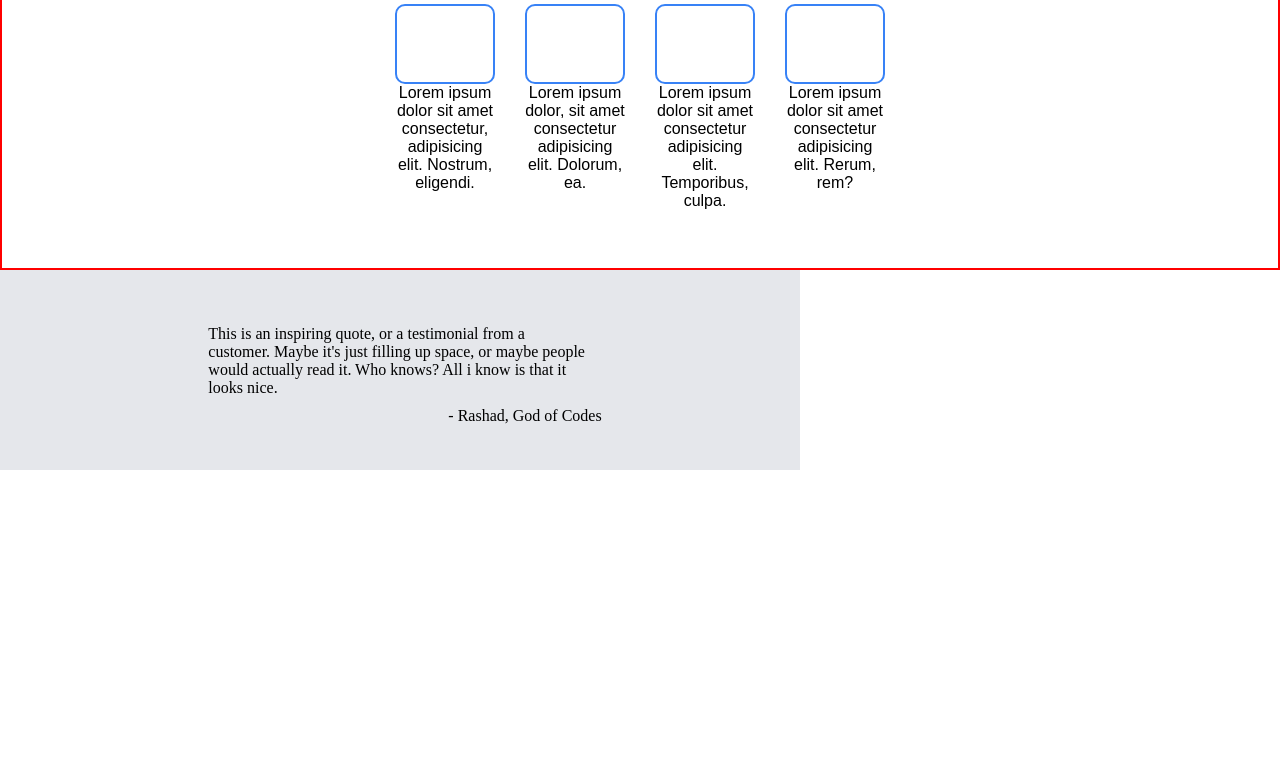
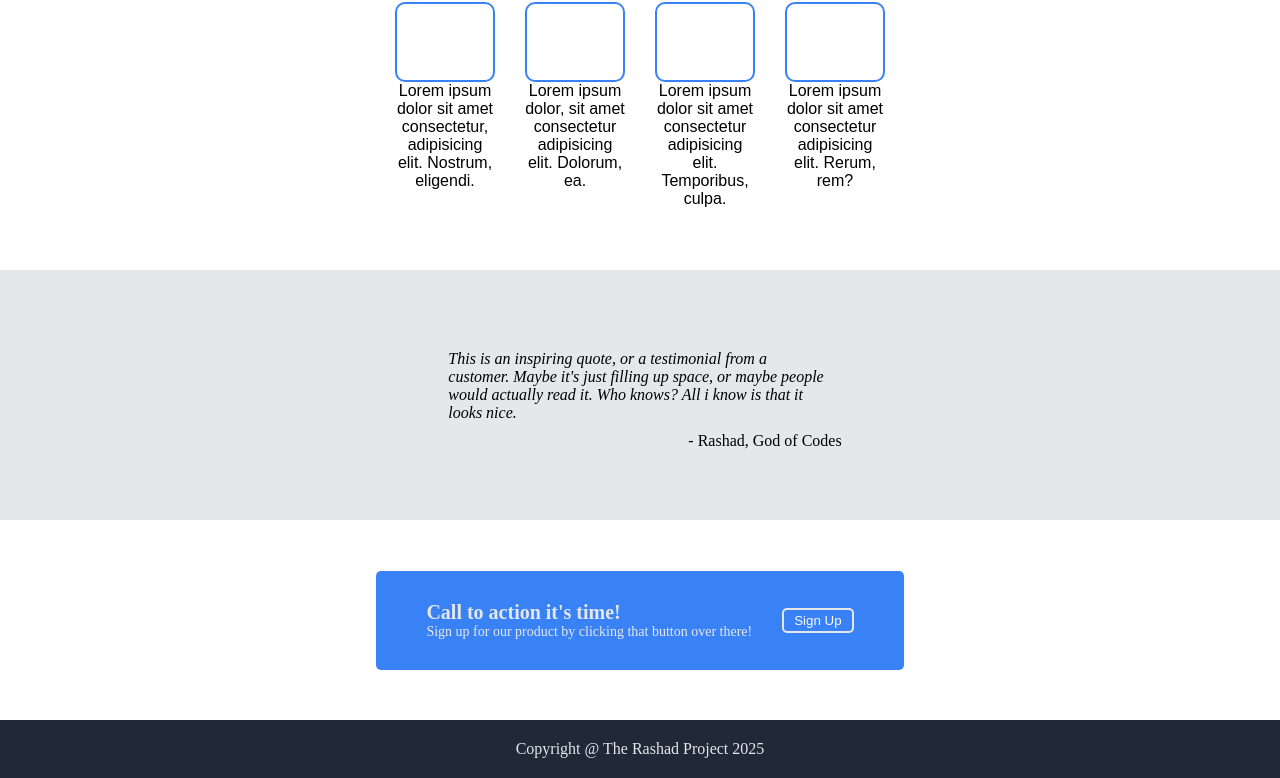
Before and after one commit to ghxstovshad/Personal-Webdev-Practice, a plain HTML site: page LPage-v1/index.html in a window 1280 px wide. Shown: the part 580-1358 px from the top of the page. Before the commit the page ends 1050 px from the top, so only its background shows below. Drawn offline with Linux system fonts and the light colour scheme.

Commit message:
Completed Odin Project Landing Page Task

```diff
--- a/LPage-v1/index.html
+++ b/LPage-v1/index.html
@@ -39,7 +39,7 @@
     <!-- First Section -->
 
     <!-- Second Section -->
-     <section>
+      <section>
         <div class="mid-con">
             <div class="mid-hero">
                 <h1 >Some random information</h1>
@@ -85,5 +85,32 @@
         </div>
      </section>
     <!-- Third Section -->
+
+    <!-- Fourth Section -->
+     <section>
+        <div class="cta-con">
+            <div class="cta-card">
+               <div class="cta-text">
+                    <h2>Call to action it's time!</h2>
+                    <p>Sign up for our product by clicking that button over there!</p>
+               </div>
+
+                <div class="cta-btn">
+                    <button>Sign Up</button>
+                </div>
+            </div>
+        </div>
+     </section>
+    <!-- Fourth Section -->
+
+    <!-- Fifth Section -->
+     <section>
+        <div class="footer-con">
+            <div class="footer-item">
+                <p>Copyright @ The Rashad Project 2025</p>
+            </div>
+        </div>
+     </section>
+    <!-- Fifth Section -->
 </body>
 </html>
--- a/LPage-v1/style.css
+++ b/LPage-v1/style.css
@@ -7,8 +7,6 @@
 .container {
     background-color: #1f2937;
     height: 500px;
-    display: ;
-    flex-direction: row;
 }
 
 .nav-con {
@@ -99,7 +97,6 @@
 }
 
 .mid-con {
-    border: 2px solid red;
     display: block;
     height: 350px;
 }
@@ -140,20 +137,70 @@
 
 .quote-con {
     background-color: #e5e7eb;
+    height: 250px;
+    display: flex;
+    justify-content: center;
+    align-items: center;
+}
+
+.quote-text {
+    width: 400px;
+    padding: 10px;
+    font-style: italic;
+}
+.quote-author {
+    margin-left: 250px;
+}
+
+.cta-con {
+    display: flex;
+    justify-content: center;
+    align-items: center;
     height: 200px;
-    max-width: 800px;
+}
+
+.cta-card {
+    display: flex;
+    background-color: #3882f6;
+    align-items: center;
+    gap: 30px;
+    padding: 30px 50px;
+    border-radius: 5px;
+}
+
+.cta-text {
+    color: #e5e7eb;
+}
+
+.cta-text > h2 {
+    font-size: 20px;
+    font-weight: bold;
+}
+
+.cta-text > p {
+    font-size: 14px;
+}
+
+.cta-btn > button {
+    background-color: #3882f6;
+    border: 2px solid #e5e7eb;
+    padding: 3px 10px;
+    color: #f9faf8;
+    border-radius: 5px;
+    cursor: pointer;
+}
+
+.footer-con {
+    background-color: #1f2937;
+    padding: 20px;
     display: flex;
     flex-direction: column;
     justify-content: center;
     align-items: center;
+    margin-top: auto;
 }
 
-
-.quote-text {
-    width: 400px;
-    padding: 10px;
+.footer-item > p {
+    color: #e5e7eb;
+    font-size: 16px;
 }
-
-.quote-author {
-    margin-left: 250px;
-}
```
Also changed, not shown: 1 other file.
